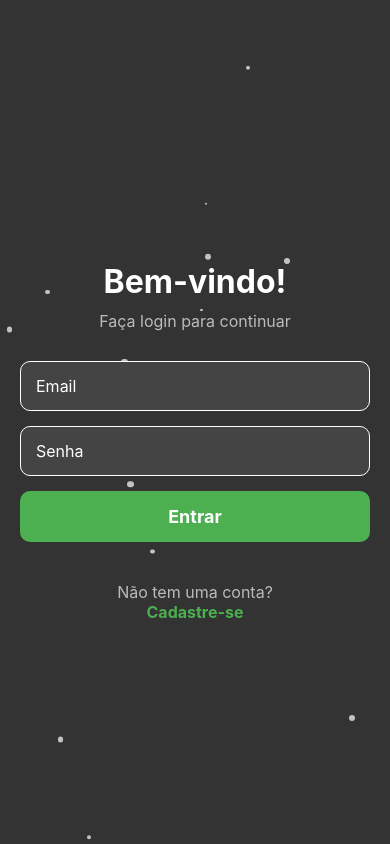
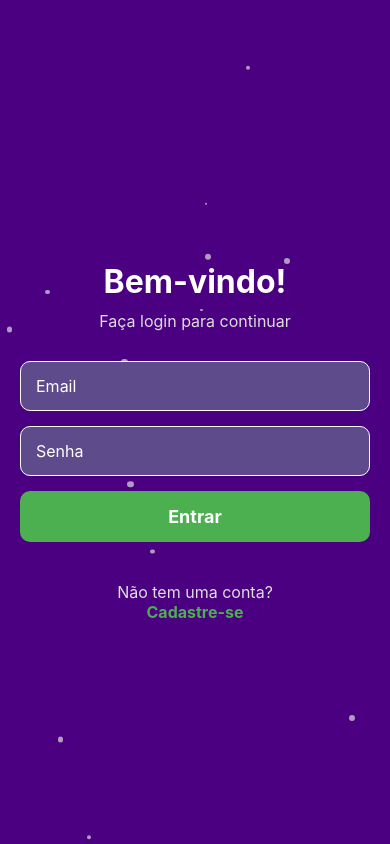
Before and after one commit to Jonasoliver/GerenciadorTarefas, a React Native app: screen /Login in a window 390 px wide. Built offline with nearby package versions, Linux system fonts and the light colour scheme.

Commit message:
Update no estilo do login

```diff
--- a/src/screens/login.tsx
+++ b/src/screens/login.tsx
@@ -22,14 +22,12 @@ const LoginScreen: React.FC = ({ navigation }: any) => {
     const screenWidth = Dimensions.get('window').width;
     const screenHeight = Dimensions.get('window').height;
 
-
     for (let i = 0; i < 100; i++) {
       const size = Math.random() * 5 + 2;
       const startPosition = Math.random() * screenWidth;
       const startY = -screenHeight - Math.random() * 200;
       const duration = Math.random() * 5000 + 5000;
       const fallAnimation = new Animated.Value(startY);
-
 
       Animated.loop(
         Animated.timing(fallAnimation, {
@@ -84,7 +82,6 @@ const LoginScreen: React.FC = ({ navigation }: any) => {
         </TouchableOpacity>
       </View>
 
-
       {snowflakes.map((flake, index) => (
         <Animated.View
           key={index}
@@ -106,7 +103,7 @@ const LoginScreen: React.FC = ({ navigation }: any) => {
 const styles = StyleSheet.create({
   container: {
     flex: 1,
-    backgroundColor: '#333',
+    backgroundColor: '#4B0082',
     justifyContent: 'center',
     padding: 20,
     position: 'relative',
@@ -126,7 +123,7 @@ const styles = StyleSheet.create({
     fontSize: 16,
     textAlign: 'center',
     marginBottom: 30,
-    color: '#bbb',
+    color: '#ddd',
   },
   input: {
     height: 50,
@@ -136,7 +133,7 @@ const styles = StyleSheet.create({
     marginBottom: 15,
     paddingHorizontal: 15,
     fontSize: 16,
-    backgroundColor: '#444',
+    backgroundColor: '#5E4B8B',
     color: '#fff',
     zIndex: 2,
   },
@@ -159,7 +156,7 @@ const styles = StyleSheet.create({
   },
   footerText: {
     fontSize: 16,
-    color: '#bbb',
+    color: '#ddd',
   },
   linkText: {
     fontSize: 16,
@@ -168,7 +165,7 @@ const styles = StyleSheet.create({
   },
   snowflake: {
     position: 'absolute',
-    backgroundColor: '#fff',
+    backgroundColor: '#ddd',
     borderRadius: 50,
     opacity: 0.7,
     zIndex: 1,
```
